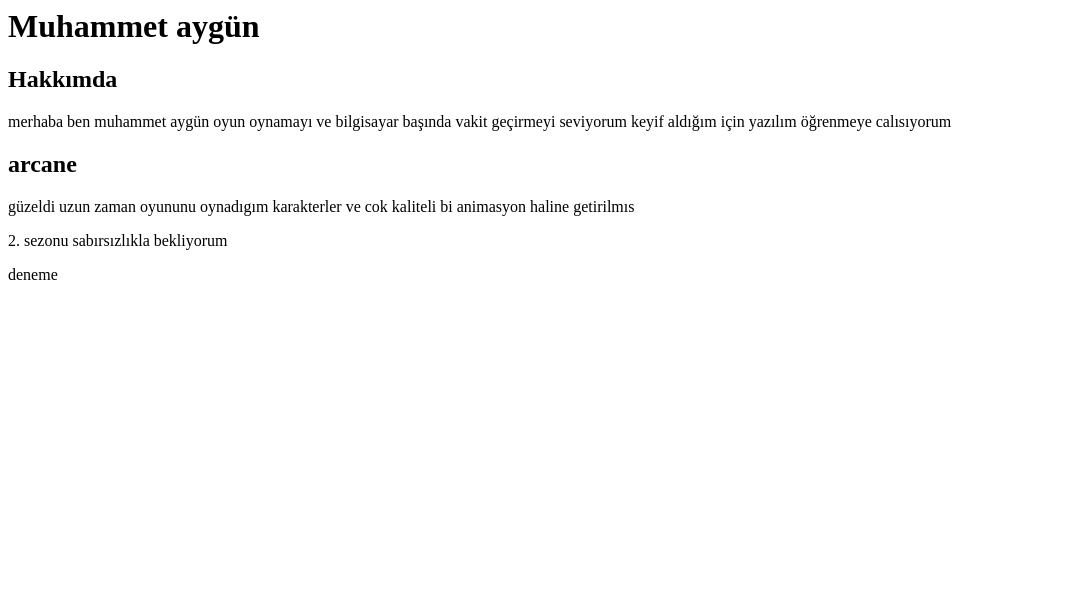
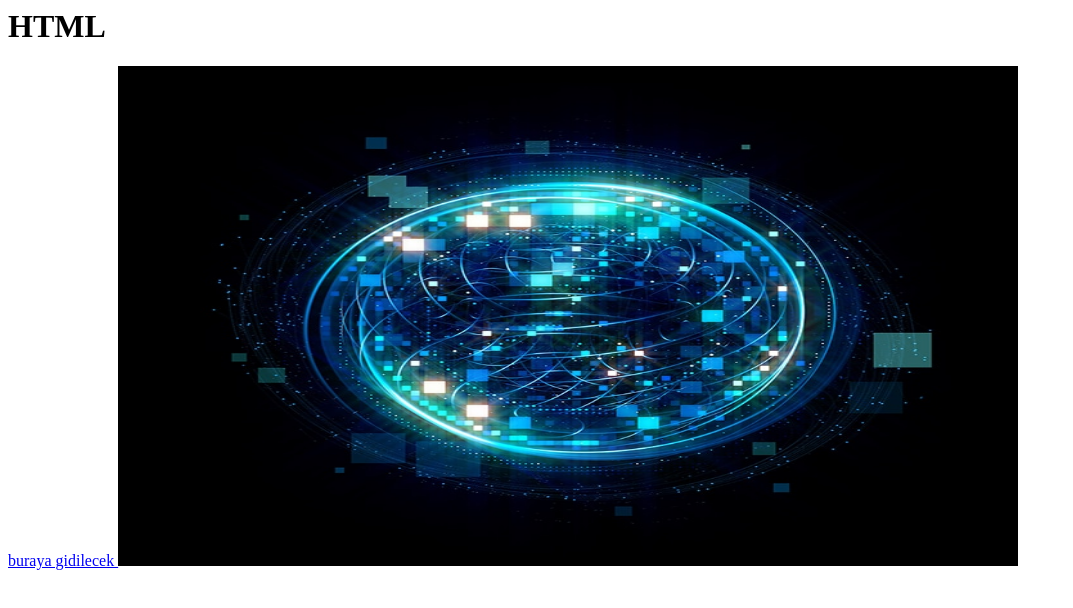
Before and after one commit to gowzher/odev-22, a plain HTML site: page index.html in a window 1280 px wide. Shown: the whole page, without its empty margins (0-1073 px from the left). Drawn offline with Linux system fonts and the light colour scheme.

Commit message:
gorsel eklendi

```diff
--- a/index.html
+++ b/index.html
@@ -1,8 +1,8 @@
-<h1>Muhammet aygün</h1>
-<h2>Hakkımda</h2>
-<p>merhaba ben muhammet aygün oyun oynamayı ve bilgisayar başında vakit geçirmeyi seviyorum keyif aldığım için yazılım öğrenmeye calısıyorum</p>
-<!--kod mu yazdım suan bilmiyorum maksat odev tamamlansın acıklaması xd-->
-<h2>arcane</h2>
-<p>güzeldi uzun zaman oyununu oynadıgım karakterler ve cok kaliteli bi animasyon haline getirilmıs</p>
-<p>2. sezonu sabırsızlıkla bekliyorum</p>
-<P>deneme</P>
+<h1>HTML
+</h1>
+<a href="https://www.imdb.com/title/tt0499549/"
+target="_blank">
+    buraya gidilecek
+</a>
+
+<img width="900" height="500" src="/img/blue-circular-connecting-globe-promo.jpg" alt="selam">
```
Also changed, not shown: img/blue-circular-connecting-globe-promo.jpg (added).
